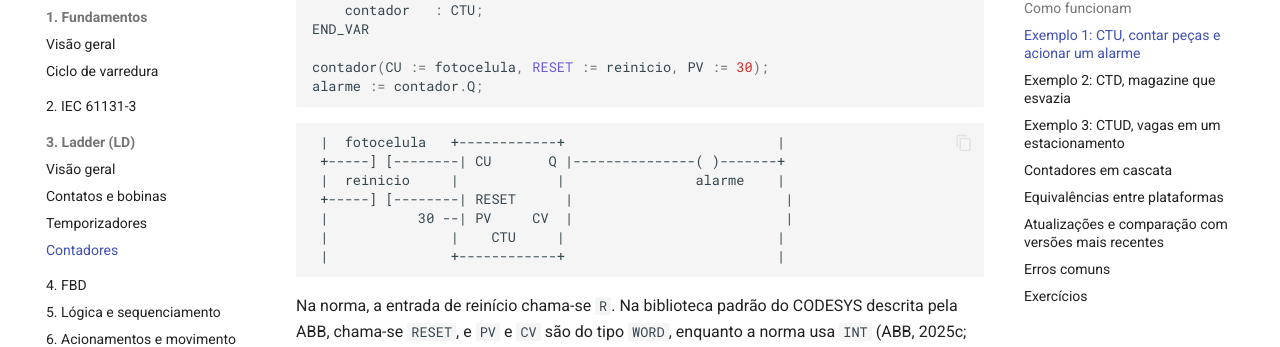
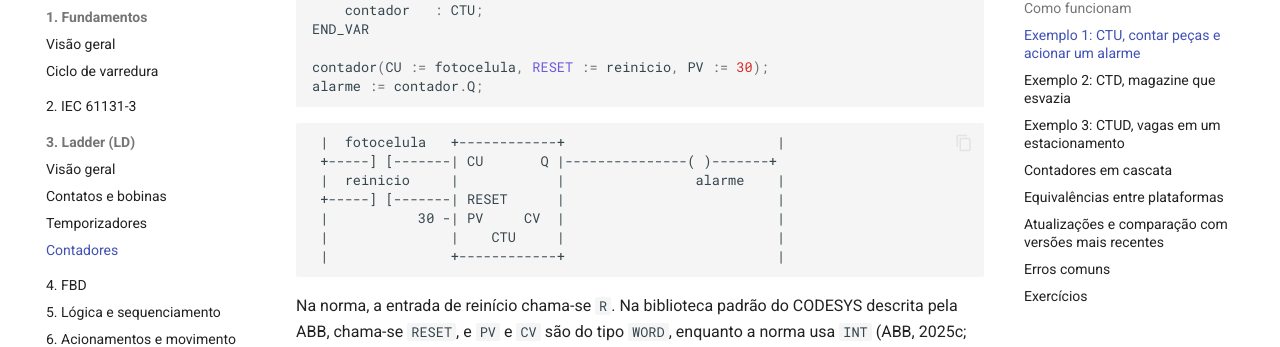
Before and after one commit to mitoedson/Guia-Pratico-de-Controladores-Logicos-Programaveis, an MkDocs documentation site: the page built from docs/03-ladder/contadores.md, in a window 1280 px wide and 900 px high, scrolled down 1160 px. Shown: the part 127-474 px from the top of the window. Built offline with MkDocs 1.6.1 and Material for MkDocs 9.7.7, drawn with Linux system fonts in a browser that asks for light colours.

Commit message:
Modelagem atualizando

````diff
--- a/docs/03-ladder/contadores.md
+++ b/docs/03-ladder/contadores.md
@@ -39,10 +39,10 @@ alarme := contador.Q;
 
 ```text
  |  fotocelula   +------------+                          |
- +-----] [--------| CU       Q |---------------( )-------+
+ +-----] [-------| CU       Q |---------------( )-------+
  |  reinicio     |            |                alarme    |
- +-----] [--------| RESET      |                          |
- |           30 --| PV     CV  |                          |
+ +-----] [-------| RESET      |                          |
+ |           30 -| PV     CV  |                          |
  |               |    CTU     |                          |
  |               +------------+                          |
 ```
````
